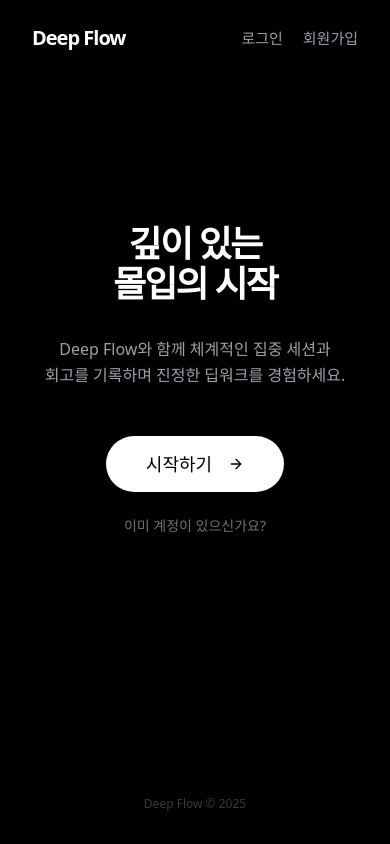
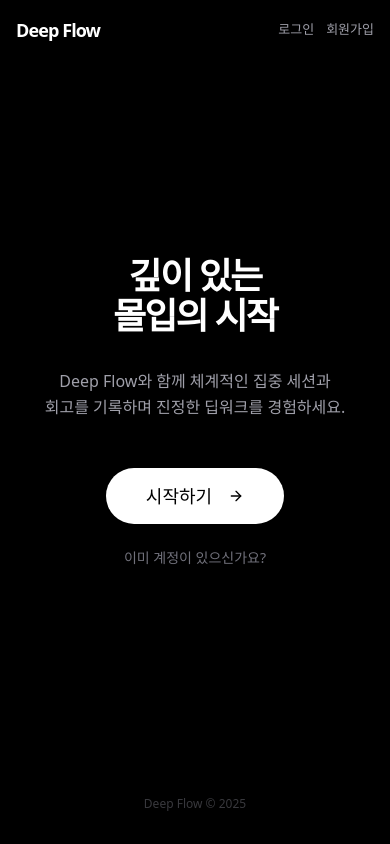
Before and after one commit to wowddok99/deep-flow-fe, a Next.js app: page / in a window 390 px wide. Built offline with nearby package versions, Linux system fonts and the light colour scheme.

Commit message:
style: 랜딩 페이지 반응형 레이아웃 개선 - nav 패딩/간격/폰트 크기를 반응형으로 조정하여 좁은 화면 대응 - hero 섹션의 -mt-20 제거로 모든 화면 크기에서 겹침 방지

```diff
--- a/src/app/page.tsx
+++ b/src/app/page.tsx
@@ -10,22 +10,22 @@ export default function LandingPage() {
     <div className="flex min-h-screen flex-col bg-black text-white">
 
       {/* Navigation */}
-      <nav className="relative z-50 flex items-center justify-between px-8 py-6 max-w-6xl mx-auto w-full">
-         <div className="font-bold text-xl tracking-tighter select-none cursor-default text-white">
+      <nav className="relative z-50 flex items-center justify-between px-4 sm:px-8 py-4 sm:py-6 max-w-6xl mx-auto w-full">
+         <div className="font-bold text-lg sm:text-xl tracking-tighter select-none cursor-default text-white">
             Deep Flow
          </div>
-         <div className="flex items-center gap-5">
-             <Link href="/login" className="text-[15px] font-medium text-zinc-400 hover:text-white transition-colors cursor-pointer">
+         <div className="flex items-center gap-3 sm:gap-5">
+             <Link href="/login" className="text-[13px] sm:text-[15px] font-medium text-zinc-400 hover:text-white transition-colors cursor-pointer">
                 로그인
              </Link>
-             <Link href="/signup" className="text-[15px] font-medium text-zinc-400 hover:text-white transition-colors cursor-pointer">
+             <Link href="/signup" className="text-[13px] sm:text-[15px] font-medium text-zinc-400 hover:text-white transition-colors cursor-pointer">
                 회원가입
              </Link>
          </div>
       </nav>
 
       {/* Hero Section */}
-      <main className="flex-1 flex flex-col items-center justify-center text-center px-4 -mt-20 relative z-0">
+      <main className="flex-1 flex flex-col items-center justify-center text-center px-4 relative z-0">
         <motion.div
            initial={{ opacity: 0, y: 30 }}
            animate={{ opacity: 1, y: 0 }}
```
